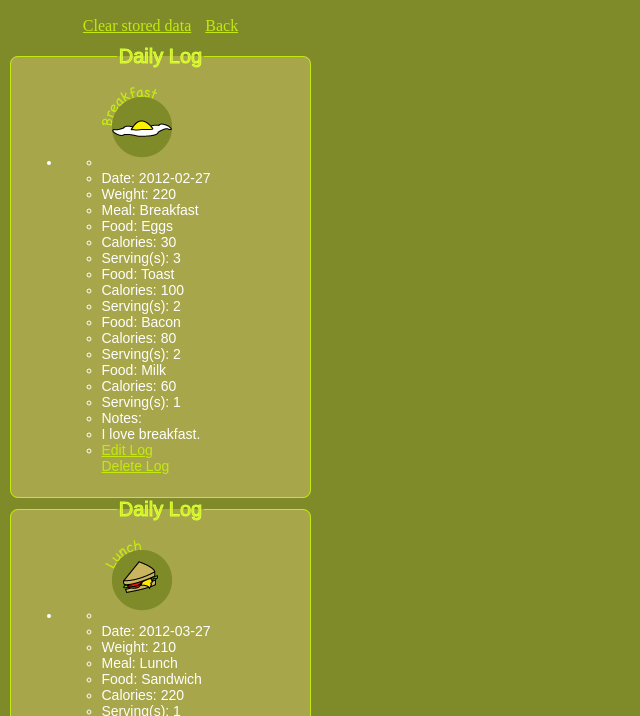
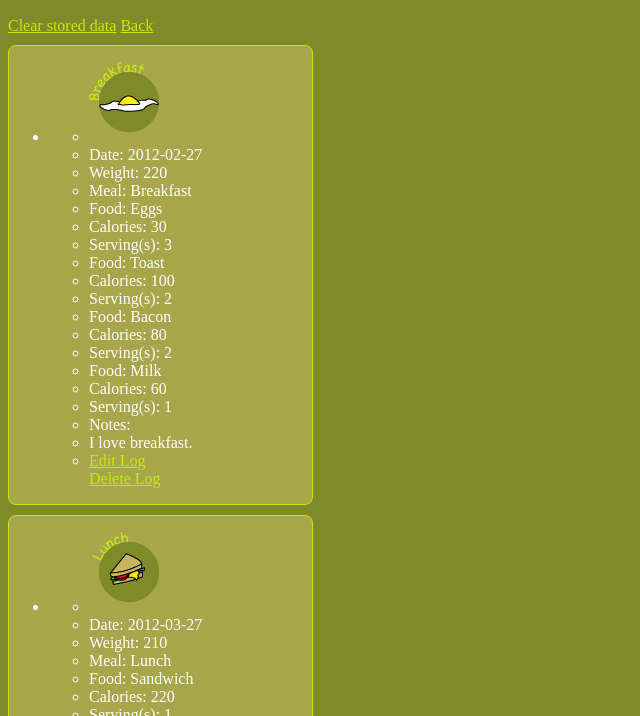
Before and after one commit to g80349/D_Whimple, a plain HTML site: page Whimple_David_Project4/addItem.html in a window 1280 px wide. Both pictures are taken after a click on the link "Display data". Shown: the part 74-790 px from the top of the page, without its empty margins (0-640 px from the left). Drawn offline with Linux system fonts and the light colour scheme.

Commit message:
Changed the code for displaying data in local storage. Styled div tag instead of creating forms.

```diff
--- a/Whimple_David_Project2/styles.css
+++ b/Whimple_David_Project2/styles.css
@@ -89,16 +89,14 @@ textarea#notes{
     font-size: 10px;
 }
 div{
-	text-align: center;
-	margin-bottom: 10px;
+	border: 1px solid #c4e910;
+	background-color: #a8a64a;
+	border-radius: 8px;
+	margin-top: 10px;
 }
 a{
-
 	color: #c4e910;
 }
 a:hover{
 	color: white;
 }
-a#clear{
-	margin-right: 10px;
-}
--- a/Whimple_David_Project3/styles.css
+++ b/Whimple_David_Project3/styles.css
@@ -93,16 +93,14 @@ textarea#notes{
     font-size: 10px;
 }
 div{
-	text-align: center;
-	margin-bottom: 10px;
+	border: 1px solid #c4e910;
+	background-color: #a8a64a;
+	border-radius: 8px;
+	margin-top: 10px;
 }
 a{
-
 	color: #c4e910;
 }
 a:hover{
 	color: white;
 }
-a#clear{
-	margin-right: 10px;
-}
--- a/Whimple_David_Project4/addItem.html
+++ b/Whimple_David_Project4/addItem.html
@@ -18,11 +18,6 @@
         <header>
             <h1 id="main">Calorie Counter</h1>
         </header>
-                <form action="#" method="post" id="form2" style="display:none">
-            <fieldset>
-                <legend>Daily Logs</legend>
-            </fieldset>
-        </form>
         <form action="#" method="post" id="form1">
             <fieldset>
                	<legend>Daily Log</legend>
@@ -61,11 +56,9 @@
            </fieldset>
         </form>
         <nav>
-        	<div>
-        		<a href="addItem.html" id="clear">Clear stored data</a>
-        		<a href="#" id="displayData">Display data</a>
-        		<a href="addItem.html" id="addNewFood" style="display:none">Back</a>
-        	</div>
+       		<a href="addItem.html" id="clear">Clear stored data</a>
+        	<a href="#" id="displayData">Display data</a>
+        	<a href="addItem.html" id="addNewFood" style="display:none">Back</a>
         </nav>
         <script src="json.js" type="text/javascript"></script>
         <script src="main.js" type="text/javascript"></script>
--- a/Whimple_David_Project4/main.js
+++ b/Whimple_David_Project4/main.js
@@ -40,16 +40,11 @@ window.addEventListener("DOMContentLoaded", function(){
 			autoFillLogs();
 		}
 		for(i = 0; i < localStorage.length; i++){
-			var createForm = document.createElement("form");
-			createForm.setAttribute("uniqueId", "information");
-			var createFieldset = document.createElement("fieldset");
-			createForm.appendChild(createFieldset);
-			var createLegend = document.createElement("legend");
-			createLegend.innerHTML = "Daily Log";
-			createFieldset.appendChild(createLegend);
+			var createDiv = document.createElement("div");
+			createDiv.setAttribute("uniqueId", "information");
 			var createList = document.createElement("ul");
-			createFieldset.appendChild(createList);
-			document.body.appendChild(createForm);
+			createDiv.appendChild(createList);
+			document.body.appendChild(createDiv);
 			var createLi = document.createElement("li");
 			var linkList = document.createElement("li");
 			createList.appendChild(createLi);
--- a/Whimple_David_Project4/styles.css
+++ b/Whimple_David_Project4/styles.css
@@ -93,16 +93,14 @@ textarea#notes{
     font-size: 10px;
 }
 div{
-	text-align: center;
-	margin-bottom: 10px;
+	border: 1px solid #c4e910;
+	background-color: #a8a64a;
+	border-radius: 8px;
+	margin-top: 10px;
 }
 a{
-
 	color: #c4e910;
 }
 a:hover{
 	color: white;
 }
-a#clear{
-	margin-right: 10px;
-}
```
Also changed, not shown: Whimple_David_Project2/addItem.html (+3 -11 lines), Whimple_David_Project2/main.js (+8 -14 lines), Whimple_David_Project3/addItem.html (+3 -10 lines), Whimple_David_Project3/main.js (+4 -10 lines), 1 other file.
